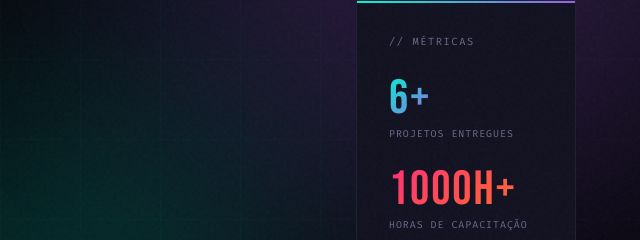
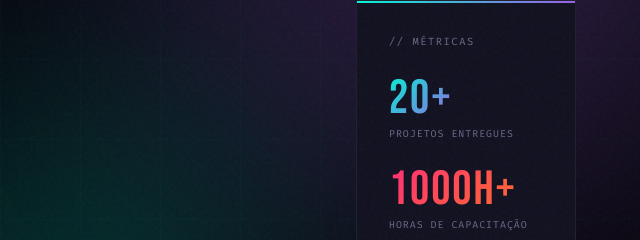
Before and after one commit to marcosvinicius-data/marcosvinicius-data.github.io, a plain HTML site: page index.html in a window 1280 px wide. Shown: the part 261-501 px from the top of the page, 640-1280 px from the left. Drawn offline with Linux system fonts and the light colour scheme; a web font is replaced by a local one.

Commit message:
Update index.html

```diff
--- a/index.html
+++ b/index.html
@@ -240,7 +240,7 @@ footer{padding:2rem clamp(1.5rem,5vw,5rem);border-top:1px solid var(--border);di
     <div class="hero-card">
       <p class="hero-card-label">// Métricas</p>
       <div class="stats-list">
-        <div><span class="stat-big c1">6+</span><p class="stat-lbl">Projetos entregues</p></div>
+        <div><span class="stat-big c1">20+</span><p class="stat-lbl">Projetos entregues</p></div>
         <div><span class="stat-big c2">1000h+</span><p class="stat-lbl">Horas de capacitação</p></div>
         <div><span class="stat-big c3">10+</span><p class="stat-lbl">Tecnologias</p></div>
       </div>
```
